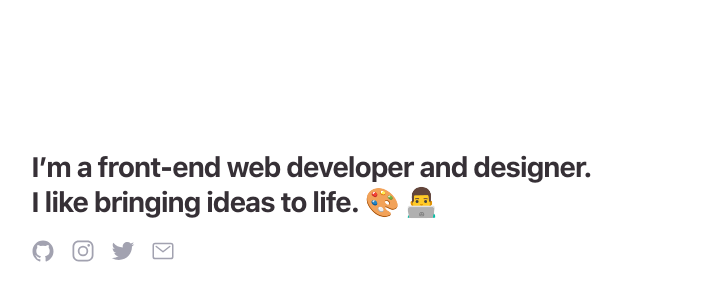
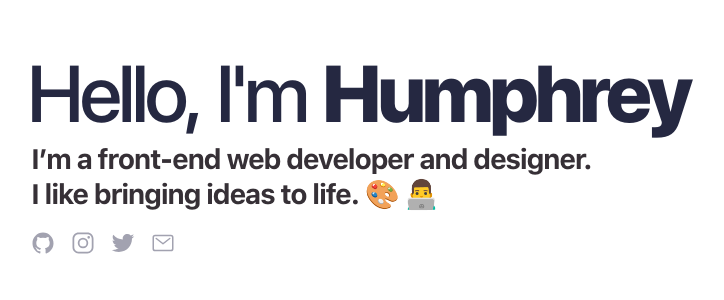
Before and after one commit to humphreylitan/humphreylitan, a Next.js app: page / in a window 1280 px wide. Shown: the part 242-542 px from the top of the page, without its empty margins (53-777 px from the left). Built offline with nearby package versions, Linux system fonts and the light colour scheme.

Commit message:
Remove gradient text

```diff
--- a/components/Greeting.js
+++ b/components/Greeting.js
@@ -2,12 +2,10 @@ import styled, { keyframes } from 'styled-components'
 
 const slideUp = keyframes`
   from {
-    opacity: 0;
     transform: translateY(100%);
   }
   to {
     transform: translateX(0);
-    opacity: 1;
   }
 `
 const Text = styled.div`
@@ -17,9 +15,7 @@ const Text = styled.div`
   display: flex;
   flex-wrap: wrap;
   line-height: 100%;
-  background: linear-gradient(105.49deg, #2591DF -5.27%, #B719EF 43.58%, #E80680 91.41%);
-  background-clip: text;
-  color: transparent;
+  color: #252841;
   transition: font-size 240ms;
 
   @media (min-width: 768px) {
@@ -27,7 +23,7 @@ const Text = styled.div`
   }
 
   @media (min-width: 992px) {
-    font-size: 96px;
+    font-size: 80px;
   }
 
 `
@@ -38,7 +34,7 @@ const Wrap = styled.div`
   > div {
     transform: translateY(100%);
     margin-right: 8px;
-    animation: ${slideUp} 1.5s forwards cubic-bezier(0.25, 1, 0.5, 1);
+    animation: ${slideUp} 400ms forwards cubic-bezier(0.25, 1, 0.5, 1);
 
     @media (min-width: 1200px) {
       margin-right: 16px;
@@ -52,7 +48,7 @@ const Word = styled.div`
 
 const Name = styled.div`
   font-weight: 800;
-  padding: 0 8px 8px 0;
+  padding-bottom: 8px;
 `
 const Greeting = () => {
   return (
@@ -63,12 +59,12 @@ const Greeting = () => {
         </Word>
       </Wrap>
       <Wrap>
-        <Word style={{ animationDelay: '200ms'}}>
+        <Word style={{ animationDelay: '180ms'}}>
           I'm
         </Word>
       </Wrap>
       <Wrap>
-        <Name style={{ animationDelay: '400ms'}}>
+        <Name style={{ animationDelay: '360ms'}}>
           Humphrey
         </Name>
       </Wrap>
--- a/pages/_app.js
+++ b/pages/_app.js
@@ -6,7 +6,7 @@ export default function MyApp({ Component, pageProps }) {
     <>
       <Head>
         <title>Humphrey Litan</title>
-        <link rel="icon" href="/favicon.svg" />
+        <link rel="icon" href="/favicon.png" />
       </Head>
       <Component {...pageProps} />
     </>
```
Also changed, not shown: public/favicon.png (added), public/favicon.svg (deleted).
